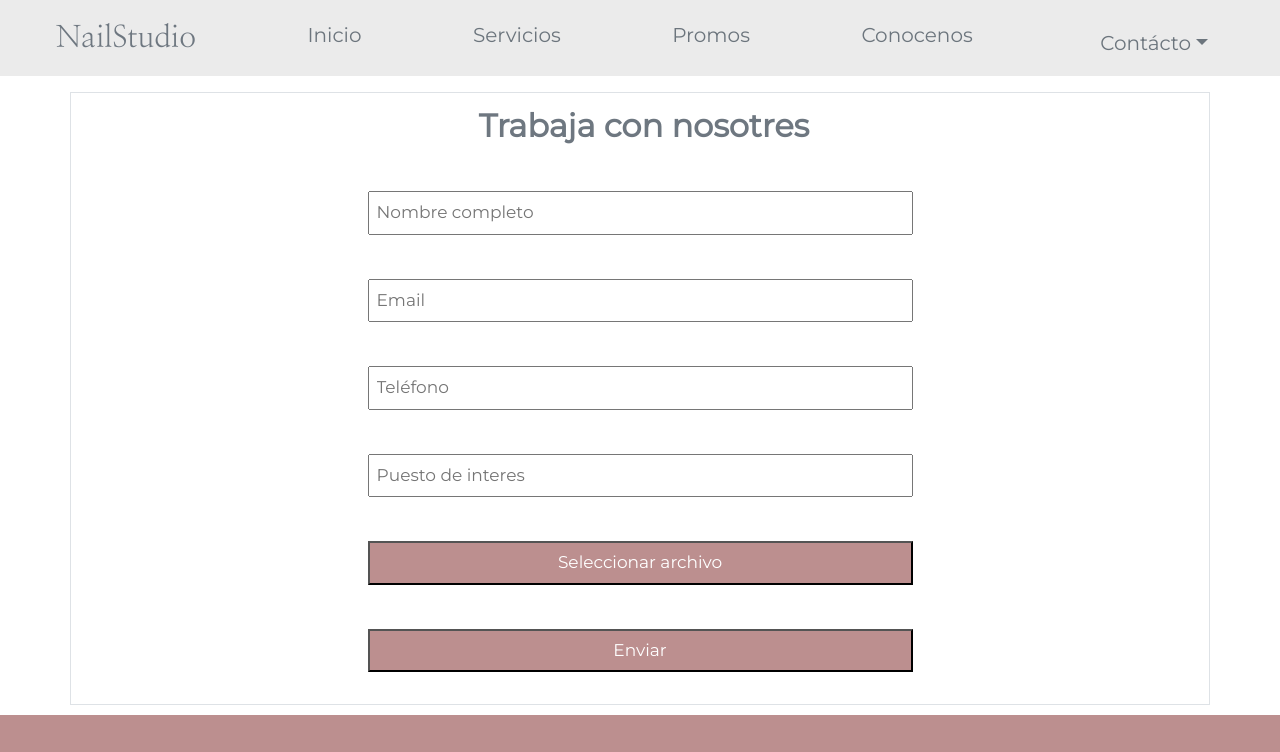
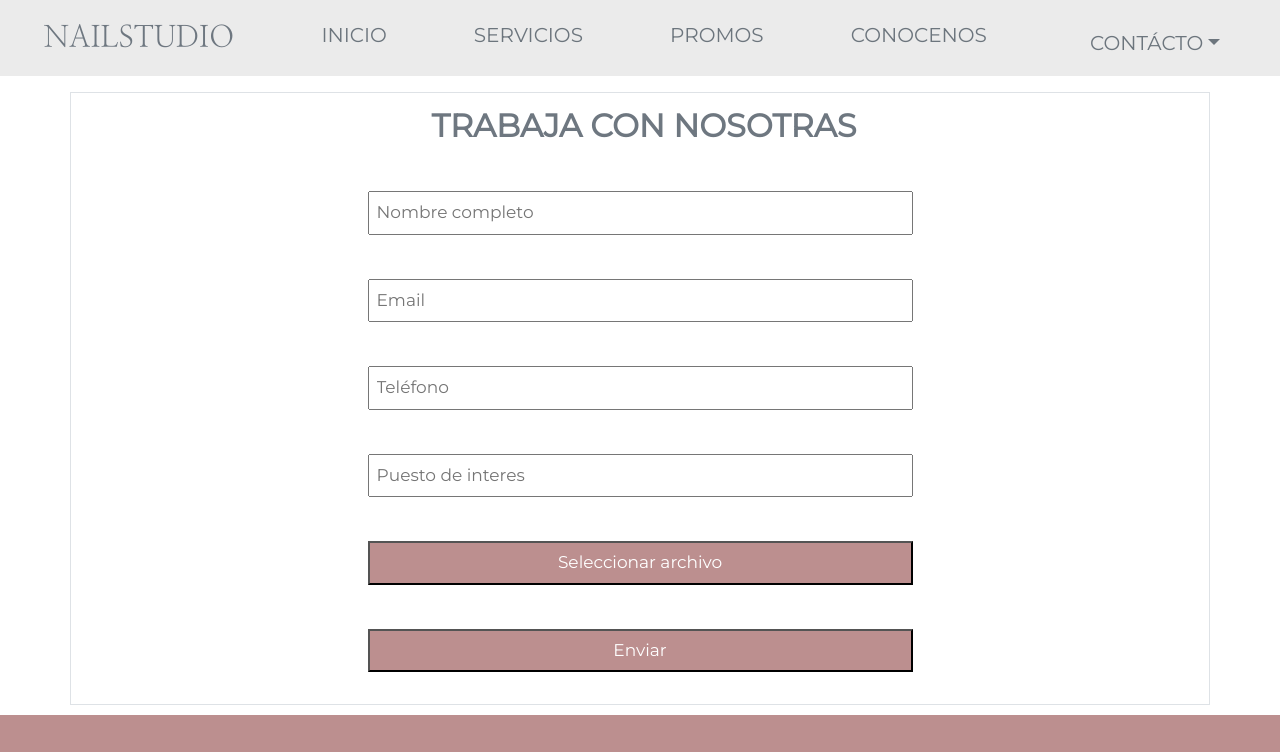
Before and after one commit to camila3970/Repositorio-proyecto, a plain HTML site: page pages/trabajaconnosotros.html in a window 1280 px wide. Shown: the top 752 px of the page. Drawn offline with nearby package versions, Linux system fonts and the light colour scheme; grey boxes are pictures that could not be loaded.

Commit message:
Tipografia navbar en todos los html

```diff
--- a/pages/trabajaconnosotros.html
+++ b/pages/trabajaconnosotros.html
@@ -29,28 +29,28 @@
     <header>
       <nav class="barra">
          <ul class="barranavegacion">
-           <h1>NailStudio</h1>
+             <h1>NAILSTUDIO</h1>
              <li>
-               <a href="../index.html" class="text-secondary">Inicio</a>
+                 <a href="../index.html" class="text-secondary">INICIO</a>
              </li>
 
              <li>
-               <a href="servicios.html" class="text-secondary">Servicios</a>
+                 <a href="servicios.html" class="text-secondary">SERVICIOS</a>
              </li>
 
              <li>
-               <a href="../index.html#dirigepromo" class="text-secondary">Promos</a>
+                 <a href="../index.html#dirigepromo" class="text-secondary">PROMOS</a>
              </li>
 
              <li>
-               <a href="staff.html" class="text-secondary">Conocenos</a>
+                 <a href="staff.html" class="text-secondary">CONOCENOS</a>
              </li>
 
              <li class="nav-item dropdown">
-               <a class="nav-link dropdown-toggle text-secondary" data-bs-toggle="dropdown" href="pages/contacto.html" role="button" aria-expanded="false">Contácto</a>
+                 <a class="nav-link dropdown-toggle text-secondary" data-bs-toggle="dropdown" href="pages/contacto.html" role="button" aria-expanded="false">CONTÁCTO</a>
                  <ul class="dropdown-menu">
-                <li><a class="dropdown-item bg-secondary text-white" href="pages/contacto.html">Contáctanos</a></li>
-                <li><a class="dropdown-item bg-secondary text-white" href="pages/trabajaconnosotros.html">Trabaja con nosotres</a></li>
+                  <li><a class="dropdown-item bg-secondary text-white" href="pages/contacto.html">CONTÁCTO</a></li>
+                  <li><a class="dropdown-item bg-secondary text-white" href="pages/trabajaconnosotros.html">TRABAJA CON NOSOTRAS</a></li>
                  </ul>
              </li>
          </ul>
@@ -64,7 +64,7 @@
       <div class="container border">
         <div class="row d-flex justify-content-around">
             <div class="col-12 m-1 py-2 text-center">
-             <h2 class="tituloform fw-bold">Trabaja con nosotres</h2>
+             <h2 class="tituloform fw-bold">TRABAJA CON NOSOTRAS</h2>
              <form action="">
             </div>
             <div class="col-6 m-1 py-2 text-center">
```
Also changed, not shown: index.html (+8 -8 lines), pages/contacto.html (+8 -8 lines), pages/servicios.html (+8 -8 lines), pages/staff.html (+10 -10 lines). Lines whose indentation alone changed are shown as unchanged.
